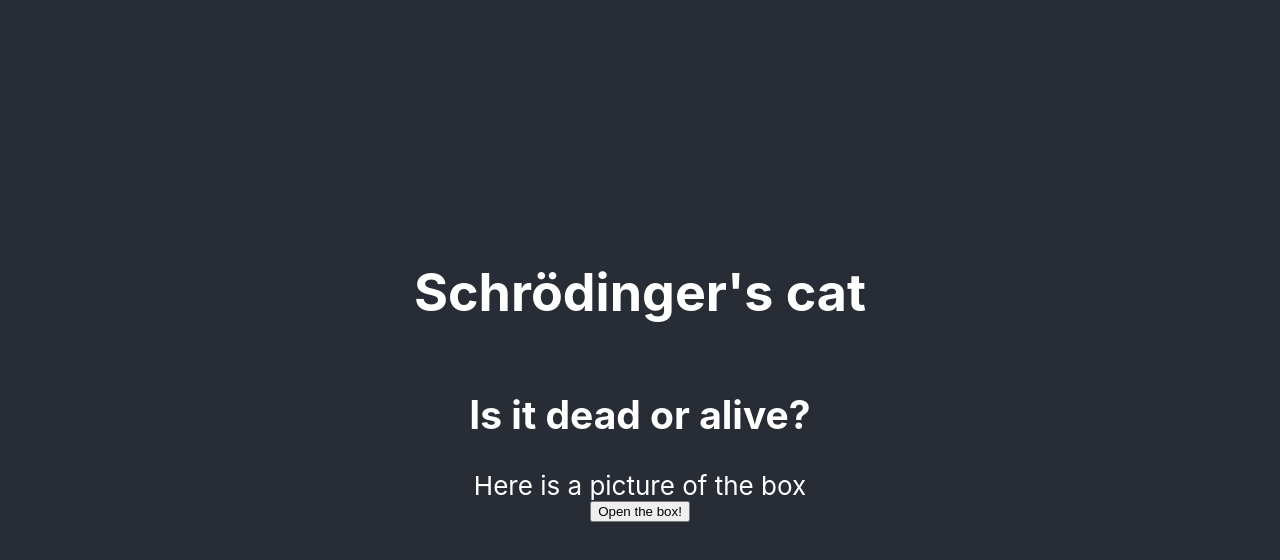
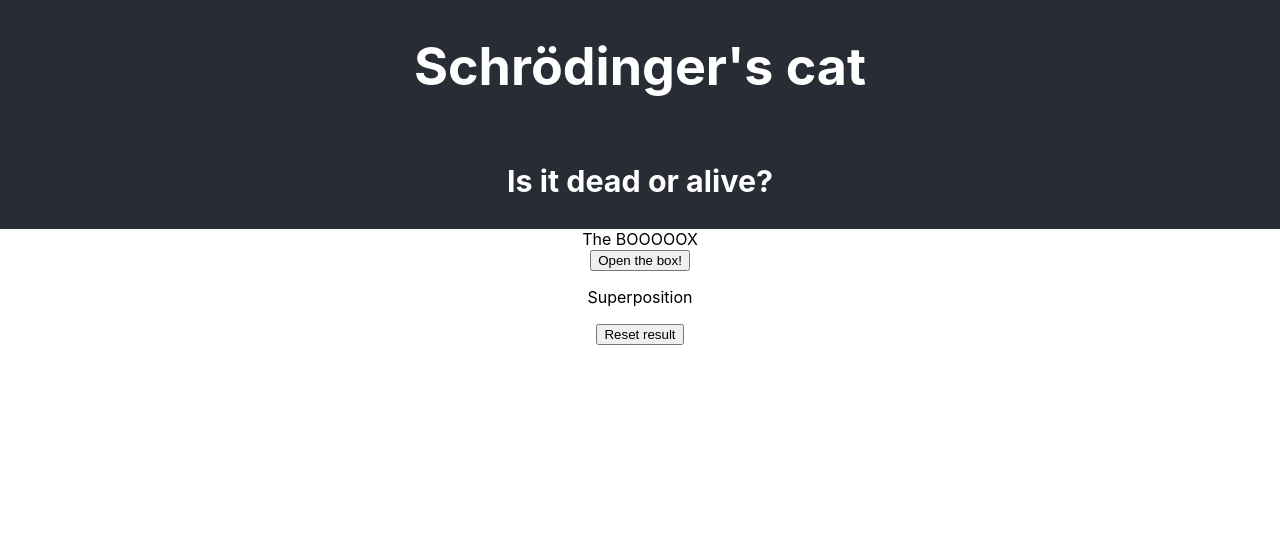
Before and after one commit to ClemDassy/schrodingerspet, a React (Create React App) app: page / in a window 1280 px wide. Shown: the top 560 px of the page. Built offline with nearby package versions, Linux system fonts and the light colour scheme.

Commit message:
refactor extract ResultDisplay and clean structure

```diff
--- a/src/App.css
+++ b/src/App.css
@@ -15,7 +15,7 @@
 
 .App-header {
   background-color: #282c34;
-  min-height: 100vh;
+  min-height: auto;
   display: flex;
   flex-direction: column;
   align-items: center;
--- a/src/App.js
+++ b/src/App.js
@@ -4,7 +4,18 @@ import { useState } from 'react';
 
 
 
+function ResultDisplay(props) {
+  if (props.result ==null) {
+    return <p> Superposition</p>;
+  }
+  else {
+    return <p>{props.result}</p>;
+  }
+  }
 
+  function Box() {
+    return <div> The BOOOOOX</div>
+  }
 
 function App() {
   const [result, setResult] = useState(null)
@@ -15,18 +26,30 @@ function App() {
     setResult(outcome);
 }
 
+
+
+  const resetResult = () => {
+    setResult(null)
+  }
+
   return (
     <div className="App">
       <header className="App-header">
         <h1>Schrödinger's cat</h1>
-        <h2>Is it dead or alive?</h2>
+        <h3>Is it dead or alive?</h3>
+        </header>
+        <main>
+        <Box/>
 
-        <div>Here is a picture of the box</div>
+        <button
+        onClick={handleOpenBox}
+        disabled={result !== null}>
+        Open the box!</button>
 
-        <button onClick={handleOpenBox}> Open the box!</button>
+        <ResultDisplay result ={result} />
 
-        <p> {result}</p>
-      </header>
+        <button onClick={resetResult}> Reset result</button>
+      </main>
     </div>
   );
 }
```
